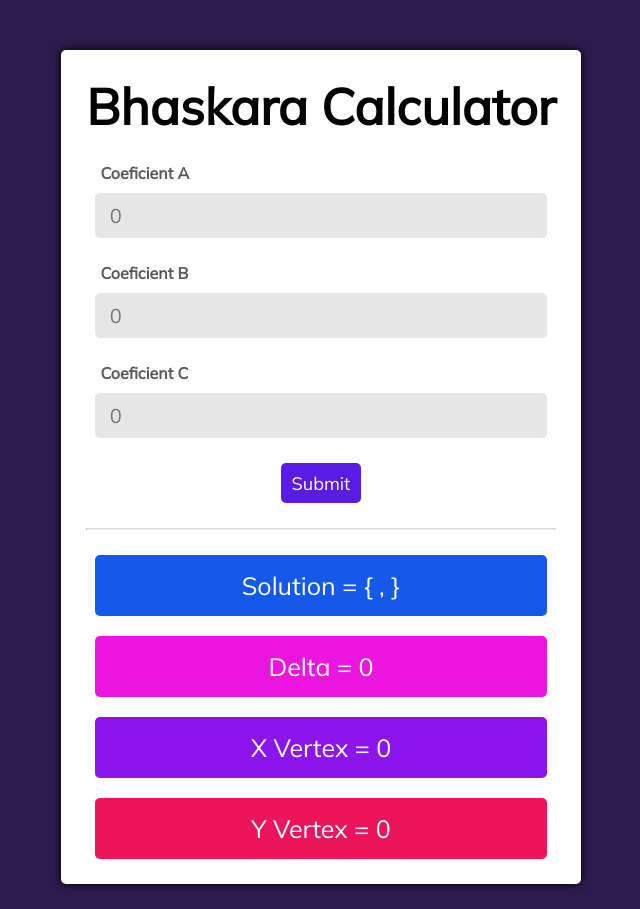
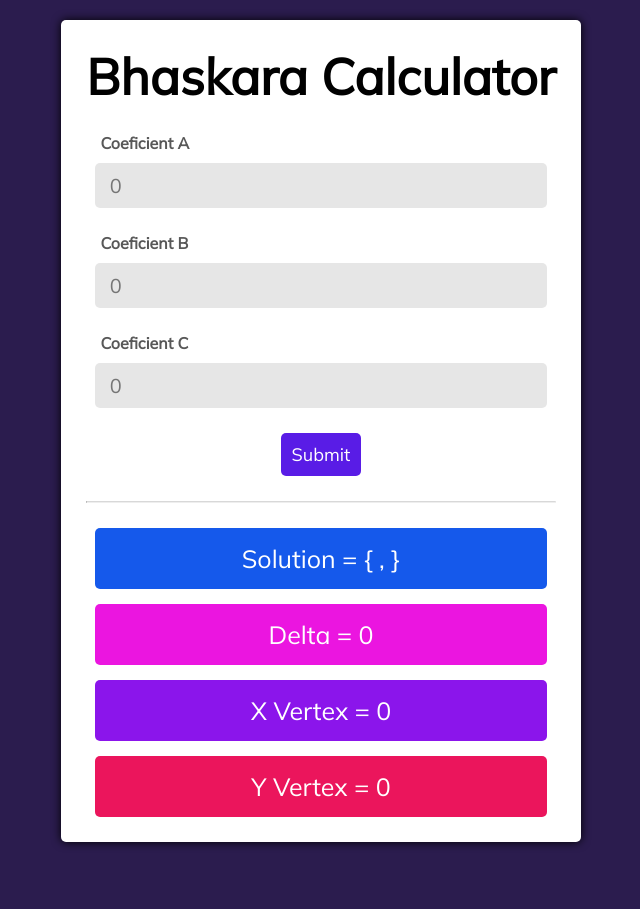
Before and after one commit to mattcalb/bhaskara-calculator, a React (Create React App) app: page / in a window 1280 px wide. Shown: the whole page, without its empty margins (319-959 px from the left). After the commit the page ends 862 px from the top, so only its background shows below. Built offline with nearby package versions, Linux system fonts and the light colour scheme; the HTML template or start-up script is replaced by a standard one.

Commit message:
Fixed some issues with the height of the form

```diff
--- a/src/assets/styles/global.css
+++ b/src/assets/styles/global.css
@@ -4,8 +4,10 @@
 }
 
 body {
+  padding: 20px;
+  min-height: 100vh;
+  box-sizing: border-box;
   background-color: #2b1c4e;
-  padding: 25px;
   display: flex;
   align-items: center;
   justify-content: center;
--- a/src/components/ResultsTable/style.css
+++ b/src/components/ResultsTable/style.css
@@ -8,13 +8,15 @@
 }
 
 .result-box {
-    display: block;
     border-radius: 5px;
     width: 90%;
     padding: 15px;
     background-color: #440bca;
     margin: 0 auto;
-    margin-top: 20px;
+    margin-top: 15px;
+    display: flex;
+    align-items: center;
+    justify-content: center;
 }
 
 .solution {
--- a/src/pages/MainPage/style.css
+++ b/src/pages/MainPage/style.css
@@ -13,7 +13,6 @@ form {
   background-color: white;
   border-radius: 5px;
   padding: 25px;
-  margin-top: 25px;
   box-shadow: 0 0 10px #000000;
 }
 
@@ -43,7 +42,7 @@ button {
   font-family: "Mulish", sans-serif;
   font-size: 18px;
   width: 80px;
-  height: 40px;
+  padding: 10px;
   background-color: #591ce6;
   color: white;
   border-radius: 5px;
```
